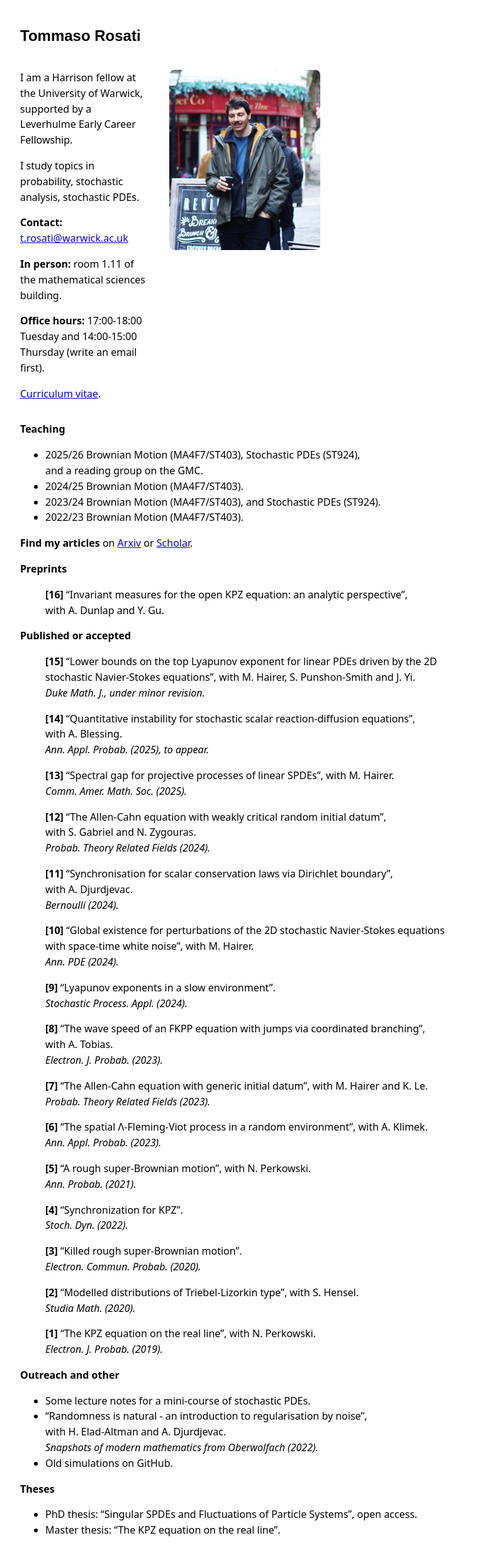
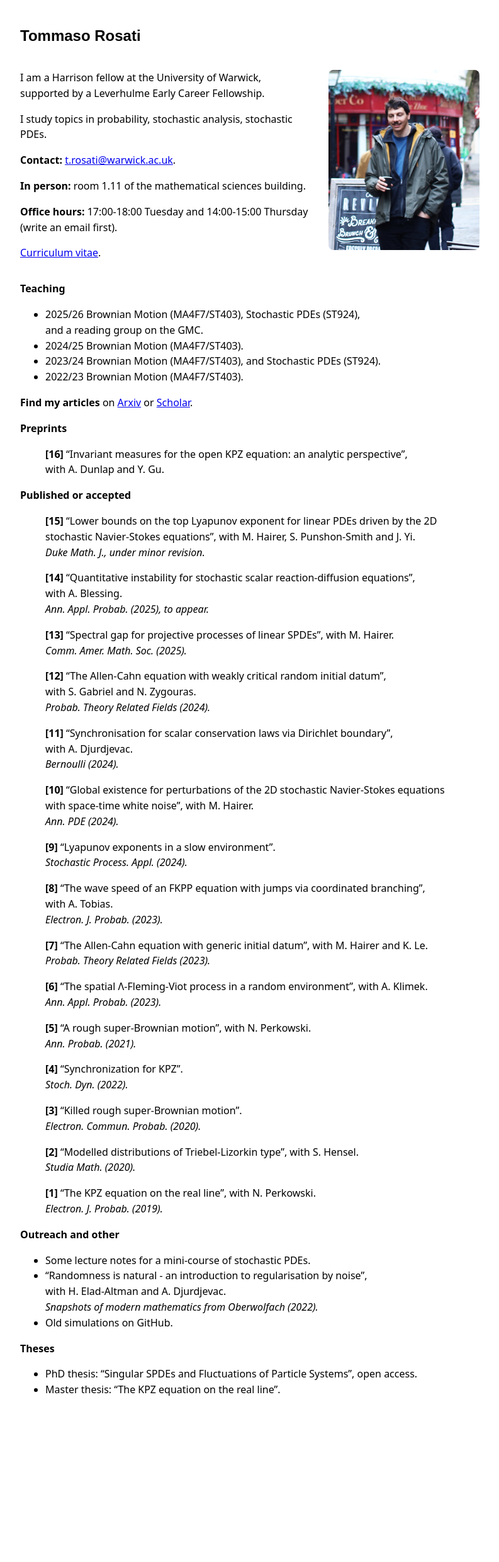
Before and after one commit to rosati-tom/rosati-tom.github.io, a Jekyll site: the page built from index.md, in a window 1280 px wide. Shown: the whole page at 63% size, without its empty margins (243-1036 px from the left). Built offline with Jekyll 4.4.1, drawn with Linux system fonts in a browser that asks for light colours; some web fonts are replaced; our own code applies the rules of GitHub Pages for plain Markdown files; after the commit the page ends 2257 px from its top, so only the background shows below that.

Commit message:
The witdh is still wrong.

```diff
--- a/assets/style.css
+++ b/assets/style.css
@@ -29,7 +29,8 @@ h1, h2, h3 { font-family: "Computer Modern Sans", sans-serif; }
 /* Let the text take remaining width */
 .intro-text {
   flex: 1 1 0;
-  max-width: 205px;
+  min-width: 210px;
+  max-width: 490px;
 }
 
 /* Fix a reasonable photo column width */
--- a/index.md
+++ b/index.md
@@ -8,7 +8,7 @@ I am a Harrison fellow at the University of Warwick, supported by a Leverhulme E
 
 I study topics in probability, stochastic analysis, stochastic PDEs.
 
-**Contact:** [t.rosati@warwick.ac.uk](mailto:t.rosati@warwick.ac.uk)
+**Contact:** [t.rosati@warwick.ac.uk](mailto:t.rosati@warwick.ac.uk).
 
 **In person:** room 1.11 of the mathematical sciences building.
 
```
